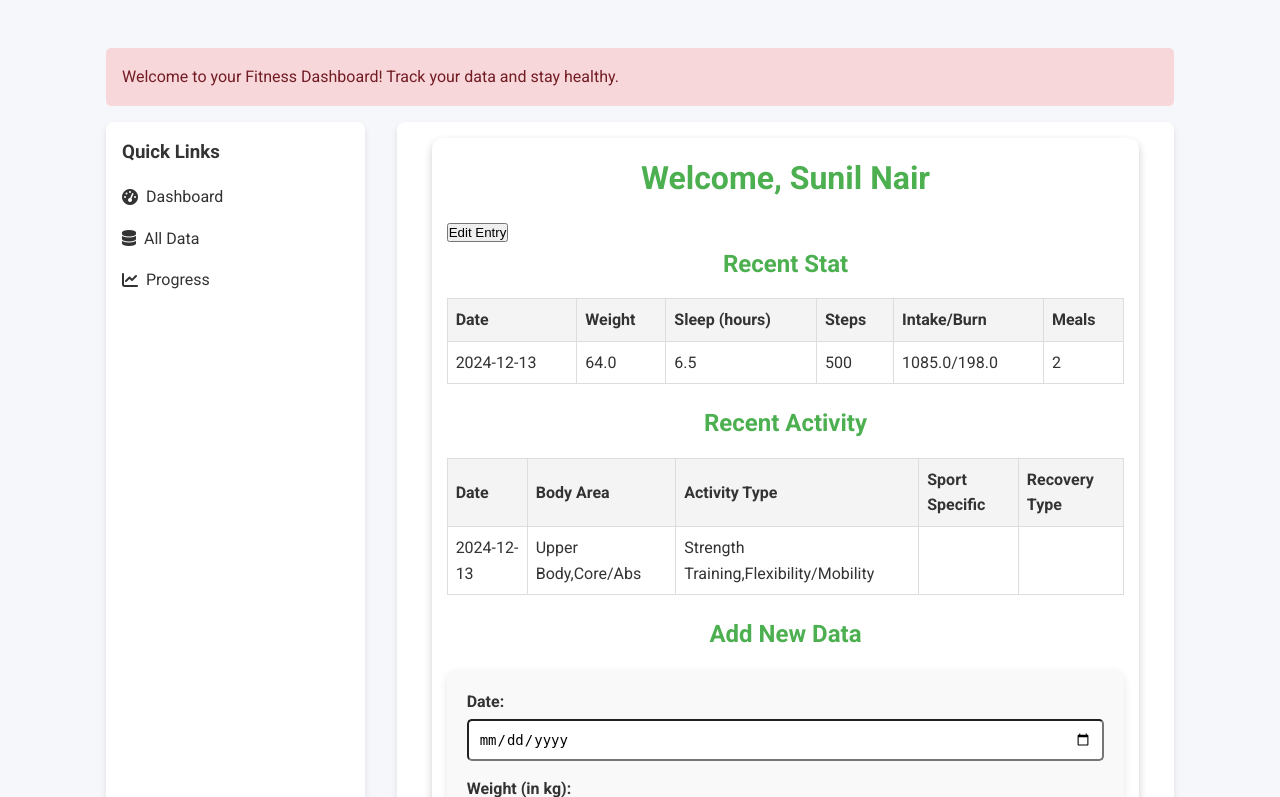
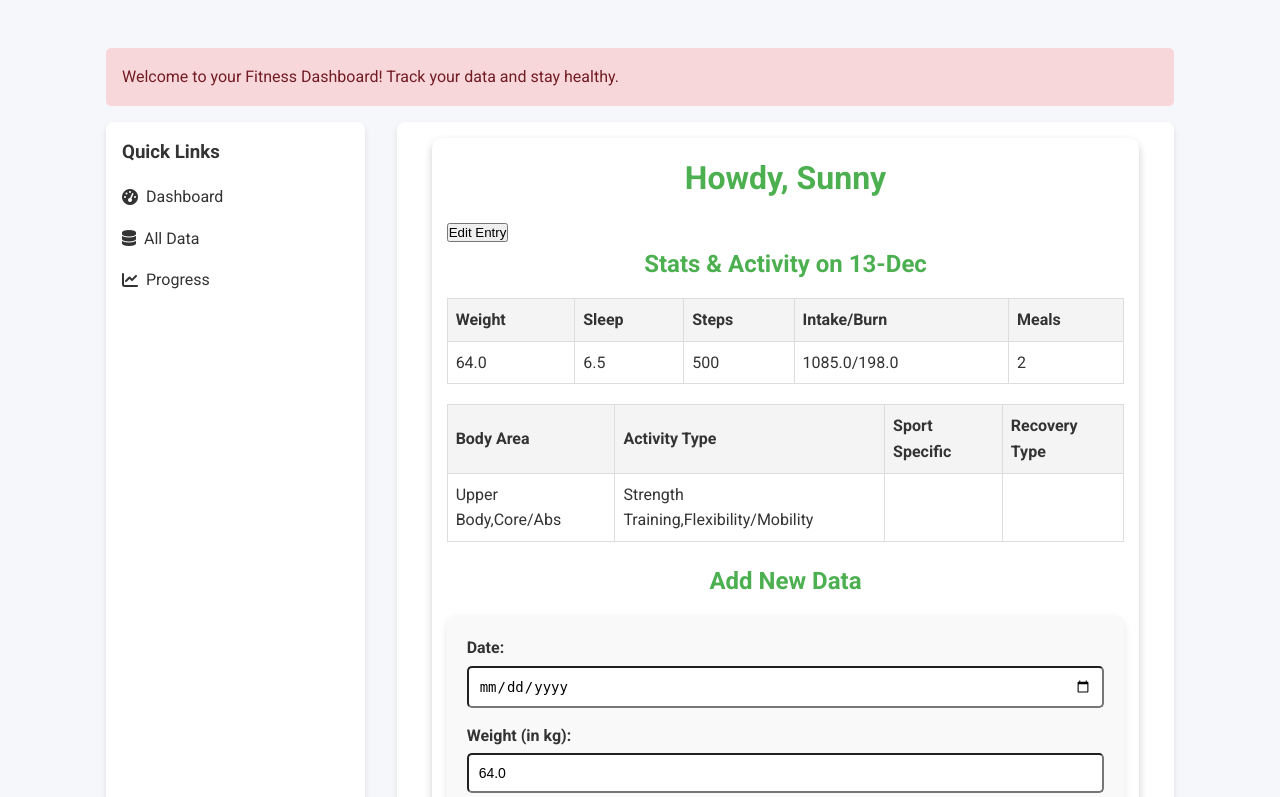
Before and after one commit to sunil-mnair/fitat40s, a Flask app: page /dashboard in a window 1280 px wide. Shown: the part 70-867 px from the top of the page. Run offline with Flask 3, Linux system fonts and the light colour scheme; a user stored in the database is signed in.

Commit message:
First Commit

```diff
--- a/webapp/templates/dashboard.html
+++ b/webapp/templates/dashboard.html
@@ -143,7 +143,7 @@
 
 {% block content %}
 <div class="dashboard-container">
-    <h1>Welcome, {{ current_user.name }}</h1>
+    <h1>Howdy, {{ current_user.nickname }}</h1>
 
     {% if last_entry %}
     <button id="edit-last-entry-btn">Edit Entry</button>
@@ -151,13 +151,14 @@
     <p>No entries available to edit.</p>
     {% endif %}
 
-    <h2>Recent Stat</h2>
+    {% if user_data %}
+    <h2>Stats & Activity on {{ user_data.date.strftime('%d-%b') }}</h2>
     <table class="dashboard-table">
         <thead>
             <tr>
-                <th>Date</th>
+
                 <th>Weight</th>
-                <th>Sleep (hours)</th>
+                <th>Sleep</th>
                 <th>Steps</th>
                 <th>Intake/Burn</th>
                 <th>Meals</th>
@@ -167,7 +168,7 @@
         <tbody>
 
             <tr>
-                <td>{{ user_data.date }}</td>
+
                 <td>{{ user_data.weight }}</td>
                 <td>{{ user_data.sleep }}</td>
                 <td>{{ user_data.steps }}</td>
@@ -179,11 +180,10 @@
         </tbody>
     </table>
 
-    <h2>Recent Activity</h2>
     <table class="dashboard-table">
         <thead>
             <tr>
-                <th>Date</th>
+
                 <th>Body Area</th>
                 <th>Activity Type</th>
                 <th>Sport Specific</th>
@@ -194,7 +194,7 @@
         <tbody>
 
             <tr>
-                <td>{{ training_activity.date }}</td>
+
                 <td>{{ training_activity.body_area }}</td>
                 <td>{{ training_activity.activity_type }}</td>
                 <td>{{ training_activity.sport_specific }}</td>
@@ -204,7 +204,7 @@
 
         </tbody>
     </table>
-
+    {% endif %}
 
 
     <h2>Add New Data</h2>
```
